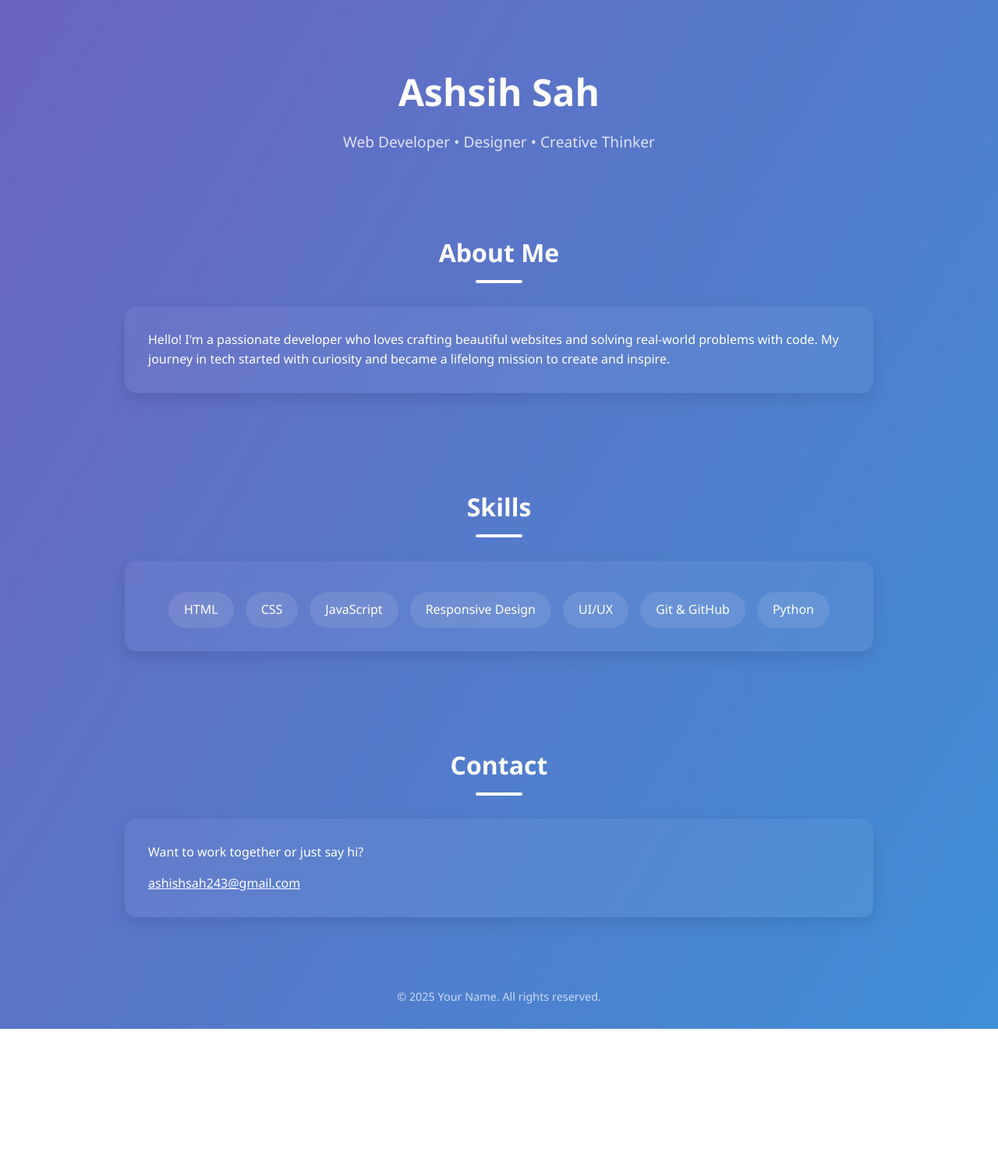
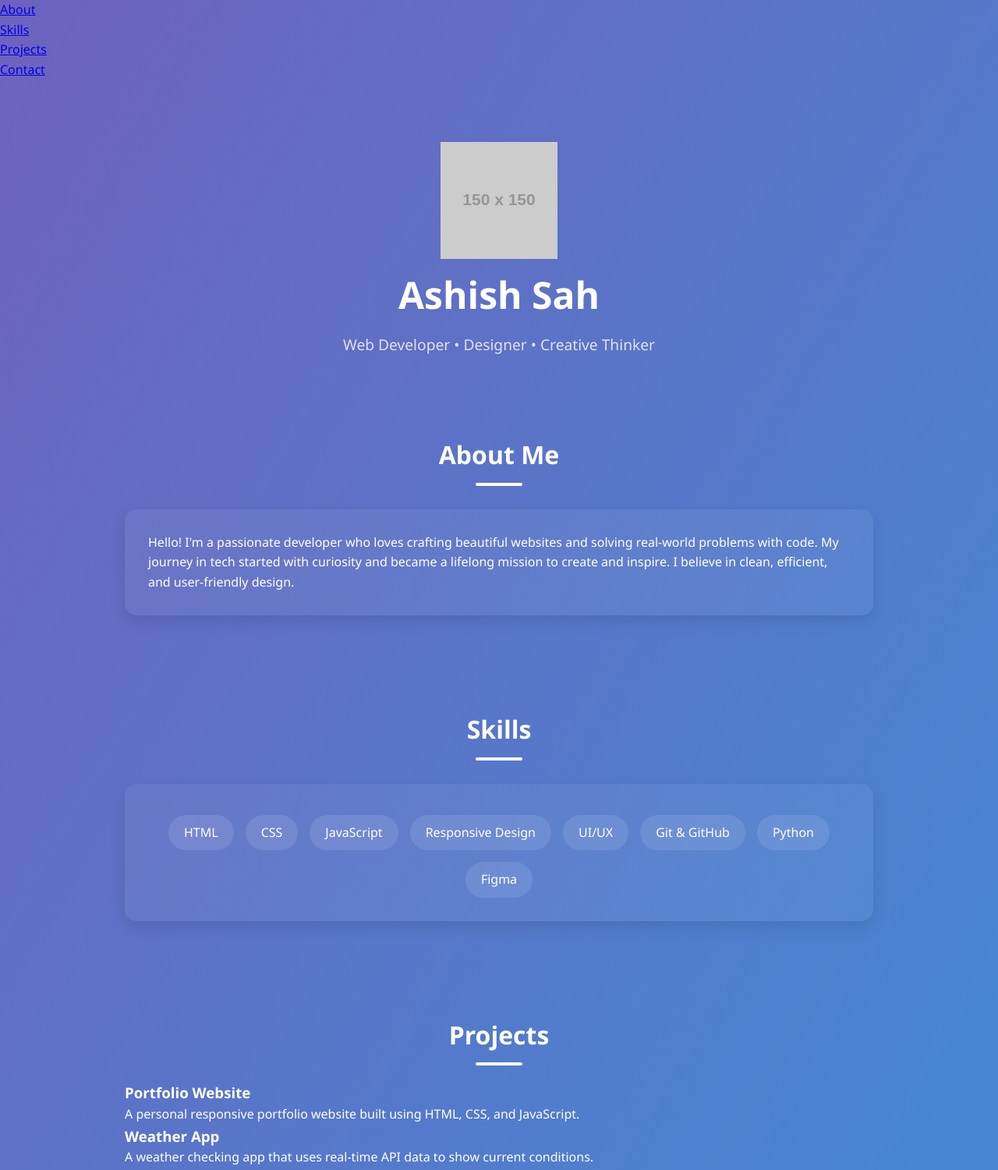
Before and after one commit to Its-AshishCollab/git-day2, a plain HTML site: page index.html in a window 1280 px wide. Shown: the top 1500 px of the page at 78% size. Before the commit the page ends 1319 px from the top, so only its background shows below. Drawn offline with Linux system fonts and the light colour scheme; placeholder pictures from the web are drawn by us.

Commit message:
index file is updated

```diff
--- a/index.html
+++ b/index.html
@@ -3,25 +3,36 @@
 <head>
   <meta charset="UTF-8" />
   <meta name="viewport" content="width=device-width, initial-scale=1.0"/>
-  <title>My Portfolio</title>
+  <meta name="description" content="Ashish Sah's personal portfolio showcasing web development skills and projects.">
+  <meta name="author" content="Ashish Sah">
+  <title>Ashish Sah | Portfolio</title>
   <link rel="stylesheet" href="style.css" />
-
 </head>
 <body>
 
+  <nav>
+    <ul>
+      <li><a href="#about">About</a></li>
+      <li><a href="#skills">Skills</a></li>
+      <li><a href="#projects">Projects</a></li>
+      <li><a href="#contact">Contact</a></li>
+    </ul>
+  </nav>
+
   <header>
-    <h1>Ashsih Sah</h1>
+    <img src="https://via.placeholder.com/150" alt="Ashish Sah" class="profile-img">
+    <h1>Ashish Sah</h1>
     <p>Web Developer • Designer • Creative Thinker</p>
   </header>
 
-  <section>
+  <section id="about">
     <h2>About Me</h2>
     <div class="about">
-      <p>Hello! I'm a passionate developer who loves crafting beautiful websites and solving real-world problems with code. My journey in tech started with curiosity and became a lifelong mission to create and inspire.</p>
+      <p>Hello! I'm a passionate developer who loves crafting beautiful websites and solving real-world problems with code. My journey in tech started with curiosity and became a lifelong mission to create and inspire. I believe in clean, efficient, and user-friendly design.</p>
     </div>
   </section>
 
-  <section>
+  <section id="skills">
     <h2>Skills</h2>
     <div class="skills">
       <ul>
@@ -32,11 +43,26 @@
         <li>UI/UX</li>
         <li>Git & GitHub</li>
         <li>Python</li>
+        <li>Figma</li>
       </ul>
     </div>
   </section>
 
-  <section>
+  <section id="projects">
+    <h2>Projects</h2>
+    <div class="projects">
+      <div class="project-card">
+        <h3>Portfolio Website</h3>
+        <p>A personal responsive portfolio website built using HTML, CSS, and JavaScript.</p>
+      </div>
+      <div class="project-card">
+        <h3>Weather App</h3>
+        <p>A weather checking app that uses real-time API data to show current conditions.</p>
+      </div>
+    </div>
+  </section>
+
+  <section id="contact">
     <h2>Contact</h2>
     <div class="contact">
       <p>Want to work together or just say hi?</p>
@@ -45,7 +71,7 @@
   </section>
 
   <footer>
-    &copy; 2025 Your Name. All rights reserved.
+    &copy; 2025 Ashish Sah. All rights reserved.
   </footer>
 
 </body>
```
